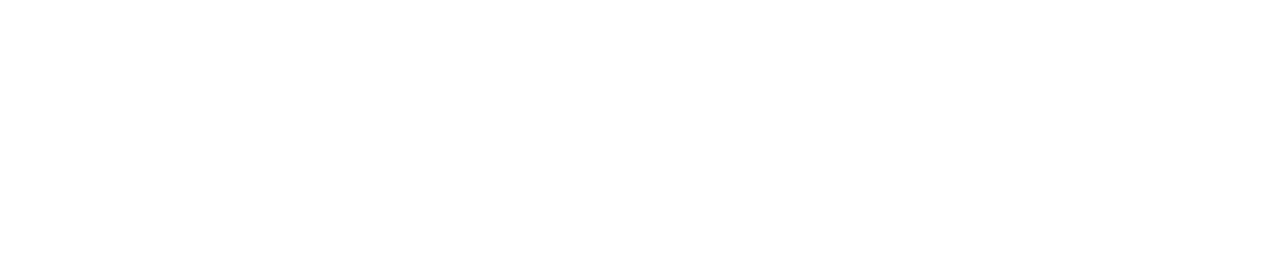
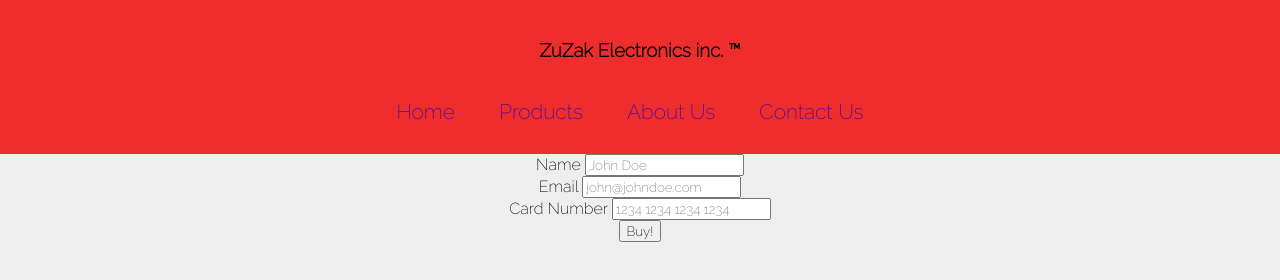
Before and after one commit to ZuhaibAbdi/Thing, a plain HTML site: page checkout.html in a window 1280 px wide. Drawn offline with Linux system fonts and the light colour scheme.

Commit message:
Checkout Page

```diff
--- a/checkout.html
+++ b/checkout.html
@@ -0,0 +1,52 @@
+<!DOCTYPE html>
+<html lang="en">
+
+<head>
+  <meta charset="UTF-8">
+  <meta name="viewport" content="width=device-width, initial-scale=1.0">
+  <title>Thing</title>
+  <link rel="stylesheet" href="styles.css">
+</head>
+
+<body>
+
+  <div id="container">
+    <nav id="navbar">
+      <ul>
+        <h3>ZuZak Electronics inc. ™</h3>
+        <li><a href="index.html" class="nav-link" id="link1">Home</a></li>
+        <li><a href="products.html" class="nav-link" id="link2">Products</a></li>
+        <li><a href="aboutus.html" class="nav-link active" id="link3">About Us</a></li>
+        <li><a href="contact.html" class="nav-link" id="link4">Contact Us</a></li>
+      </ul>
+    </nav>
+
+  </div>
+
+  <div id="form">
+
+      <form action="/" method="get" class="form">
+        <div>
+            <label for="name">Name</label>
+            <input type="text" name="name" id="name" placeholder="John Doe">
+        </div>
+
+        <div>
+            <label for="email">Email</label>
+            <input type="email" name="email" id="email" placeholder="john@johndoe.com">
+        </div>
+
+        <div>
+            <label for="card">Card Number</label>
+            <input type="text" name="card" id="card" placeholder="1234 1234 1234 1234">
+        </div>
+
+        <button type="submit">Buy!</button>
+
+      </form>
+  </div>
+
+  <script src="script.js"></script>
+</body>
+
+</html>
--- a/styles.css
+++ b/styles.css
@@ -89,3 +89,14 @@ img {
 .Quick-Buy1 {
     text-align: center;
 }
+
+.form {
+    background-color: #eee;
+}
+
+#form {
+    display: flex;
+    align-items: center;
+    justify-content: center;
+    text-align: center;
+}
```
